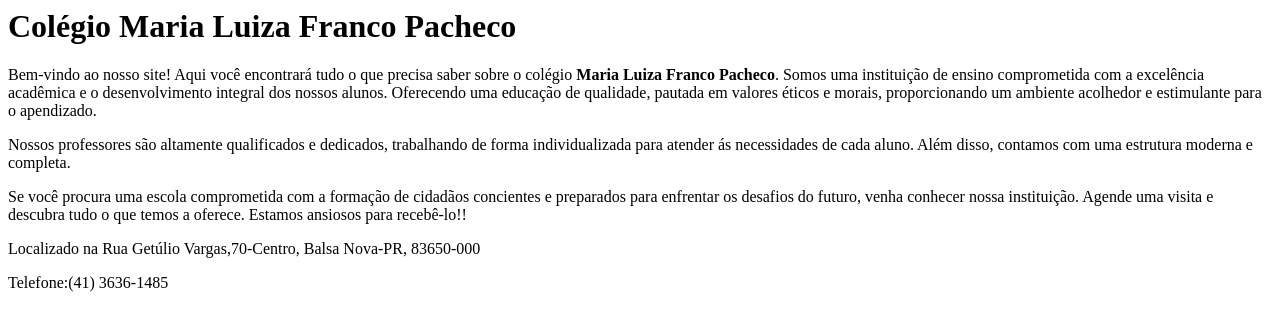
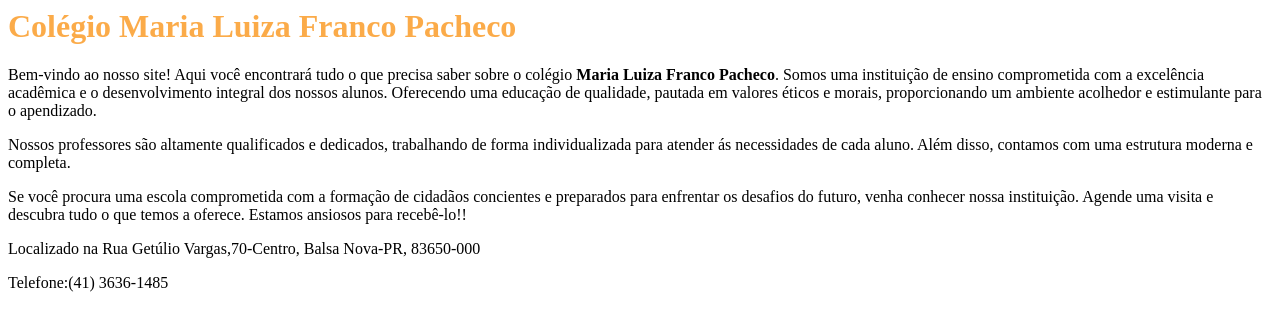
Before and after one commit to jullia505/JULIA, a plain HTML site: page index.html in a window 1280 px wide. Drawn offline with Linux system fonts and the light colour scheme.

Commit message:
titulo colorido

```diff
--- a/index.html
+++ b/index.html
@@ -4,6 +4,8 @@
     <meta charset="UTF-8">
     <meta name="viewport" content="width=device-width, initial-scale=1.0">
     <title>Colégio Maria Luiza Pacheco</title>
+    <link rel ="stylesheet" href ="style.css">
+
 </head>
 <body>
 
--- a/style.css
+++ b/style.css
@@ -0,0 +1,5 @@
+h1{
+color: rgba(250, 137, 0, 0.712);
+
+
+}
```
